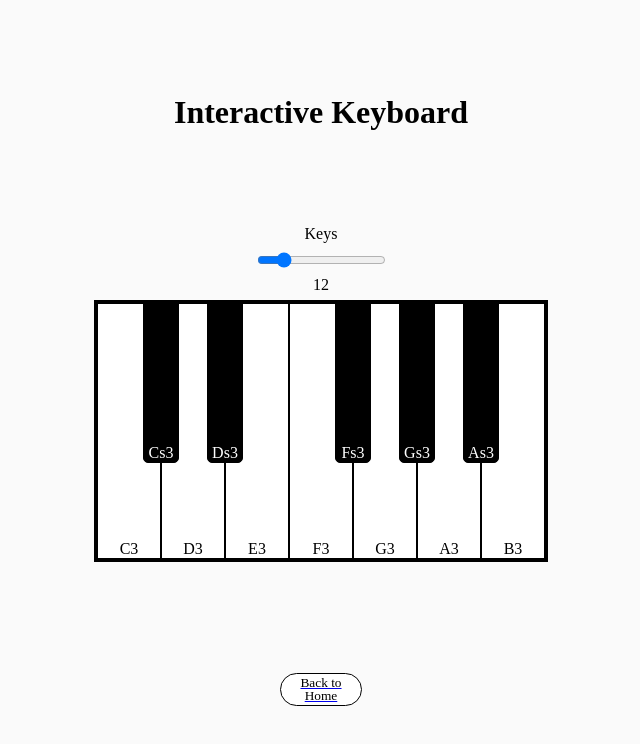
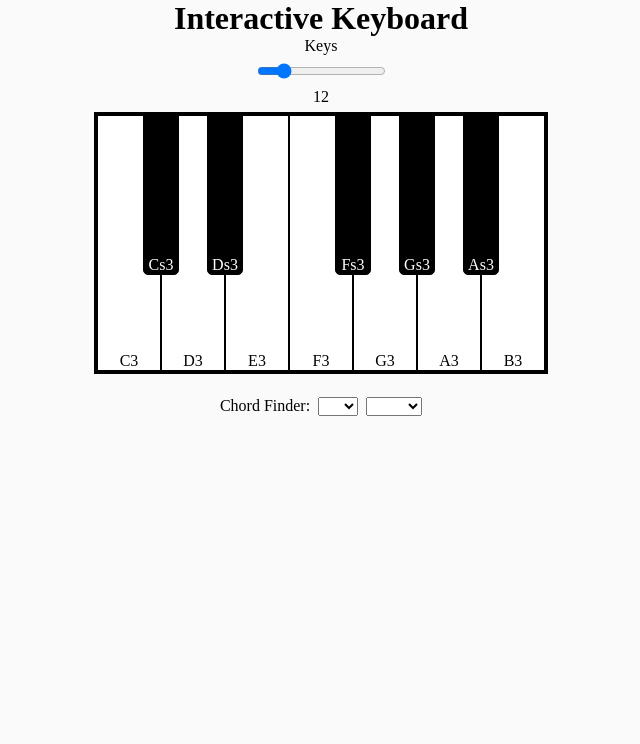
Before and after one commit to clay-bugg/FretTheory, a Nuxt app: page /interactive_keyboard in a window 1280 px wide. Shown: the top 744 px of the page, without its empty margins (319-959 px from the left). Built offline with nearby package versions, Linux system fonts and the light colour scheme; a web font is replaced by a local one.

Commit message:
added chord finder selectors

```diff
--- a/components/Keyboard.vue
+++ b/components/Keyboard.vue
@@ -18,7 +18,35 @@
            @mousedown="playNote(key.note)">
         {{ key.note }}
       </div>
+    </div>
 
+    <div id="chord-select-container">
+      <label for="chord-select">Chord Finder:</label>
+
+      <select id="chord-select"
+              v-model="selectedChord">
+        <option value="A">A</option>
+        <option value="A#">A#</option>
+        <option value="B">B</option>
+        <option value="C">C</option>
+        <option value="C#">C#</option>
+        <option value="D">D</option>
+        <option value="D#">D#</option>
+        <option value="E">E</option>
+        <option value="F">F</option>
+        <option value="F#">F#</option>
+        <option value="G">G</option>
+        <option value="G#">G#</option>
+      </select>
+
+      <select id="chord-type-select"
+              v-model="selectedChordType">
+        <option value="M">Major</option>
+        <option value="m">m</option>
+        <option value="7">7</option>
+        <option value="add9">add9</option>
+        <option value="sus2">sus2</option>
+      </select>
     </div>
   </div>
 </template>
@@ -43,6 +71,7 @@ export default {
         { note: 'A3', isSharp: false },
         { note: 'As3', isSharp: true },
         { note: 'B3', isSharp: false },
+
         { note: 'C4', isSharp: false },
         { note: 'Cs4', isSharp: true },
         { note: 'D4', isSharp: false },
@@ -68,14 +97,23 @@ export default {
         { note: 'A5', isSharp: false },
         { note: 'As5', isSharp: true },
         { note: 'B5', isSharp: false }
-      ]
-      ,
+      ],
+      selectedChordType: '',
+      selectedChord: ''
     };
+  },
+  watch: {
+    selectedChordType(newVal, oldVal) {
+      console.log('Option changed from', oldVal, 'to', newVal);
+    },
+    selectedChord(newVal, oldVal) {
+      console.log('Option changed from', oldVal, 'to', newVal);
+    },
   },
   computed: {
     displayedKeys() {
       return this.keys.slice(0, this.keysAmount);
-    },
+    }
   },
   methods: {
     playNote(note) {
@@ -92,6 +130,7 @@ export default {
   },
   }
 
+
 </script>
 
 
@@ -102,6 +141,7 @@ export default {
   align-items: center;
   gap: 0.4em;
 }
+
 #keyboard {
   width: fit-content;
   height: 16em;
@@ -144,7 +184,9 @@ export default {
   border-bottom-right-radius: 5px;
 }
 
-
-
-
+#chord-select-container {
+  display: flex;
+  place-items: center;
+  gap: 0.5em;
+}
 </style>
--- a/pages/cheatsheets.vue
+++ b/pages/cheatsheets.vue
@@ -1,8 +1,6 @@
 <template>
   <div>
     <h1>Cheatsheets</h1>
-    <NuxtLink to="/">
-      <Button>Back to Home</Button>
-    </NuxtLink>
+
   </div>
 </template>
--- a/pages/guitar.vue
+++ b/pages/guitar.vue
@@ -1,8 +1,6 @@
 <template>
   <div>
     <h1>Guitar</h1>
-    <NuxtLink to="/">
-      <Button>Back to Home</Button>
-    </NuxtLink>
+
   </div>
 </template>
--- a/pages/interactive_keyboard.vue
+++ b/pages/interactive_keyboard.vue
@@ -2,9 +2,7 @@
   <div id="page">
     <h1>Interactive Keyboard</h1>
     <Keyboard />
-    <NuxtLink to="/">
-      <Button>Back to Home</Button>
-    </NuxtLink>
+
   </div>
 </template>
 
@@ -13,7 +11,6 @@
   display: flex;
   flex-direction: column;
   align-items: center;
-  justify-content: space-evenly;
   height: 100vh;
 }
 
--- a/pages/music_theory.vue
+++ b/pages/music_theory.vue
@@ -1,8 +1,6 @@
 <template>
   <div>
     <h1>Music Theory</h1>
-    <NuxtLink to="/">
-      <Button>Back to Home</Button>
-    </NuxtLink>
+
   </div>
 </template>
```
Lines whose indentation alone changed are shown as unchanged.
